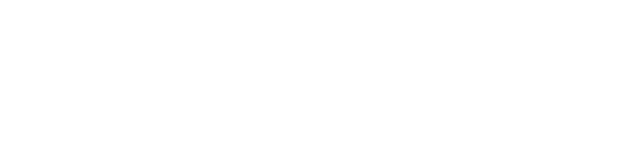
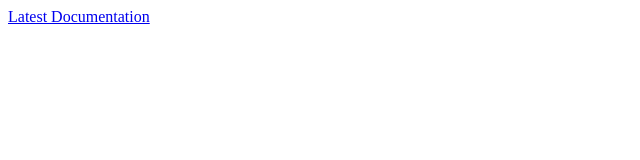
Before and after one commit to b-yond-infinite-network/md-to-adf, a plain HTML site: page index.html in a window 1280 px wide. Shown: the whole page, without its empty margins (0-640 px from the left). Drawn offline with Linux system fonts and the light colour scheme.

Commit message:
Adding reference to latest doc in index

```diff
--- a/index.html
+++ b/index.html
@@ -5,6 +5,6 @@
     <title>Markdown to Atlassian Document Format javascript library</title>
 </head>
 <body>
-
+	<a href="/md-to-adf/md-to-adf/0.0.0-semantically-released/">Latest Documentation</a>
 </body>
 </html>
```
